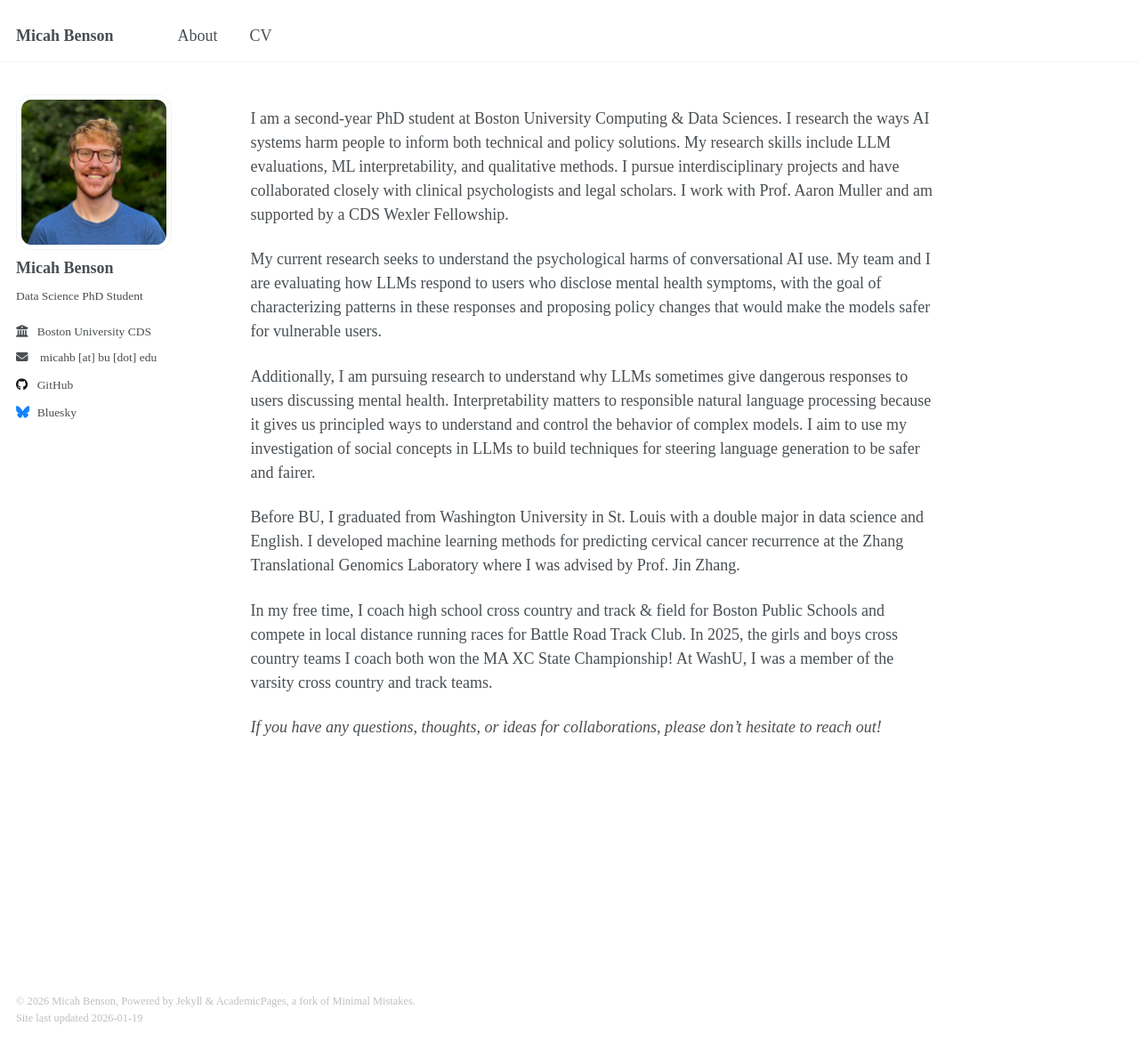
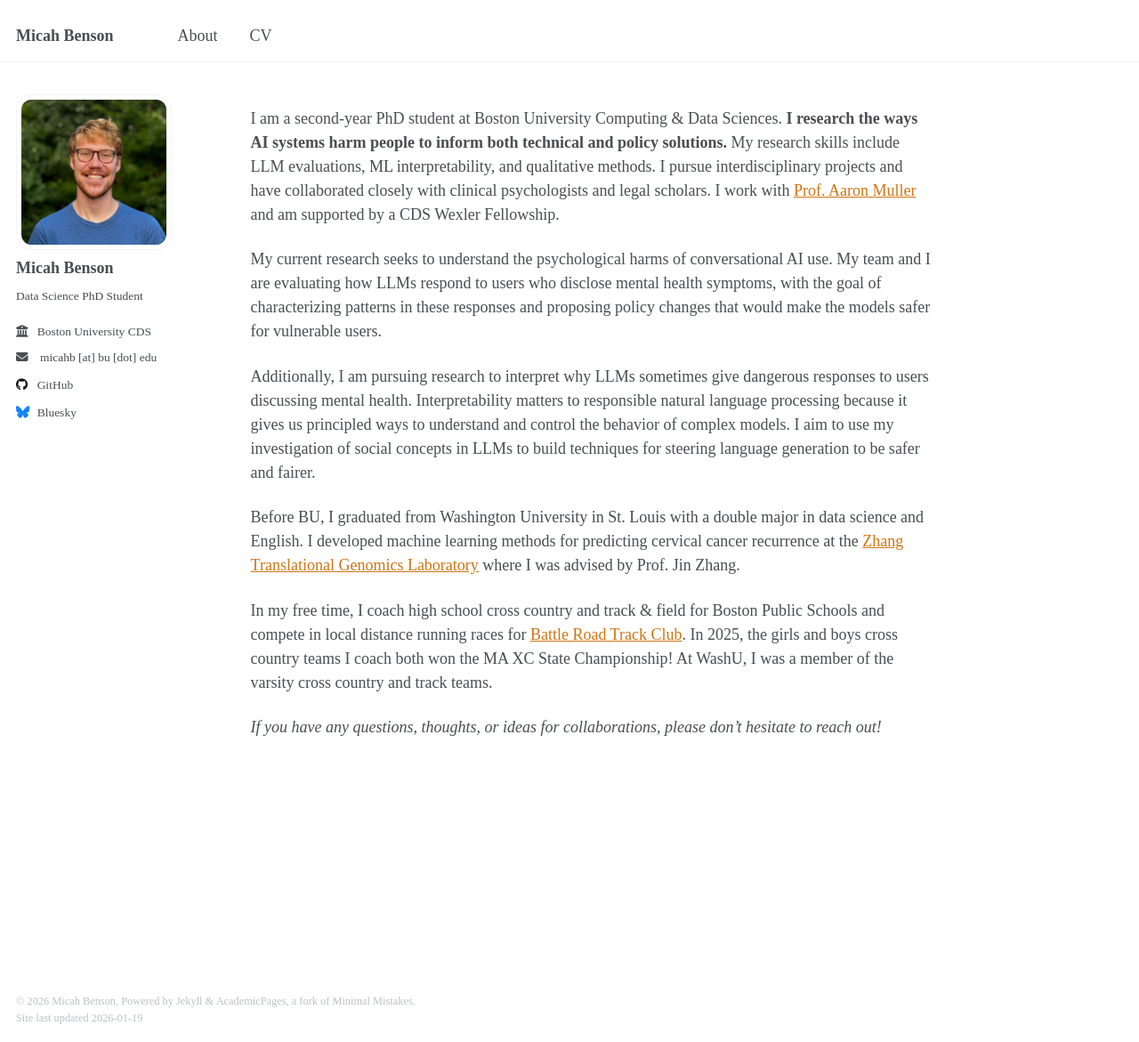
Before and after one commit to micahbenson/micahbenson.github.io, a Jekyll site: the page built from _pages/about.md, in a window 1280 px wide and 1171 px high. Shown: the whole window at 89% size. Built offline with Jekyll 4.4.1, drawn with Linux system fonts in a browser that asks for light colours.

Commit message:
writing fix

```diff
--- a/_pages/about.md
+++ b/_pages/about.md
@@ -7,14 +7,14 @@ redirect_from:
   - /about.html
 ---
 
-I am a second-year PhD student at Boston University Computing & Data Sciences. I research the ways AI systems harm people to inform both technical and policy solutions. My research skills include LLM evaluations, ML interpretability, and qualitative methods. I pursue interdisciplinary projects and have collaborated closely with clinical psychologists and legal scholars. I work with Prof. Aaron Muller and am supported by a CDS Wexler Fellowship.
+I am a second-year PhD student at Boston University Computing & Data Sciences. **I research the ways AI systems harm people to inform both technical and policy solutions.** My research skills include LLM evaluations, ML interpretability, and qualitative methods. I pursue interdisciplinary projects and have collaborated closely with clinical psychologists and legal scholars. I work with [Prof. Aaron Muller](https://aaronmueller.github.io/) and am supported by a CDS Wexler Fellowship.
 
 My current research seeks to understand the psychological harms of conversational AI use. My team and I are evaluating how LLMs respond to users who disclose mental health symptoms, with the goal of characterizing patterns in these responses and proposing policy changes that would make the models safer for vulnerable users.
 
-Additionally, I am pursuing research to understand why LLMs sometimes give dangerous responses to users discussing mental health. Interpretability matters to responsible natural language processing because it gives us principled ways to understand and control the behavior of complex models. I aim to use my investigation of social concepts in LLMs to build techniques for steering language generation to be safer and fairer.
+Additionally, I am pursuing research to interpret why LLMs sometimes give dangerous responses to users discussing mental health. Interpretability matters to responsible natural language processing because it gives us principled ways to understand and control the behavior of complex models. I aim to use my investigation of social concepts in LLMs to build techniques for steering language generation to be safer and fairer.
 
-Before BU, I graduated from Washington University in St. Louis with a double major in data science and English. I developed machine learning methods for predicting cervical cancer recurrence at the Zhang Translational Genomics Laboratory where I was advised by Prof. Jin Zhang.
+Before BU, I graduated from Washington University in St. Louis with a double major in data science and English. I developed machine learning methods for predicting cervical cancer recurrence at the [Zhang Translational Genomics Laboratory](https://sites.wustl.edu/jinzhang/) where I was advised by Prof. Jin Zhang.
 
-In my free time, I coach high school cross country and track & field for Boston Public Schools and compete in local distance running races for Battle Road Track Club. In 2025, the girls and boys cross country teams I coach both won the MA XC State Championship! At WashU, I was a member of the varsity cross country and track teams.
+In my free time, I coach high school cross country and track & field for Boston Public Schools and compete in local distance running races for [Battle Road Track Club](https://battleroadtc.org/). In 2025, the girls and boys cross country teams I coach both won the MA XC State Championship! At WashU, I was a member of the varsity cross country and track teams.
 
 *If you have any questions, thoughts, or ideas for collaborations, please don't hesitate to reach out!*
```
